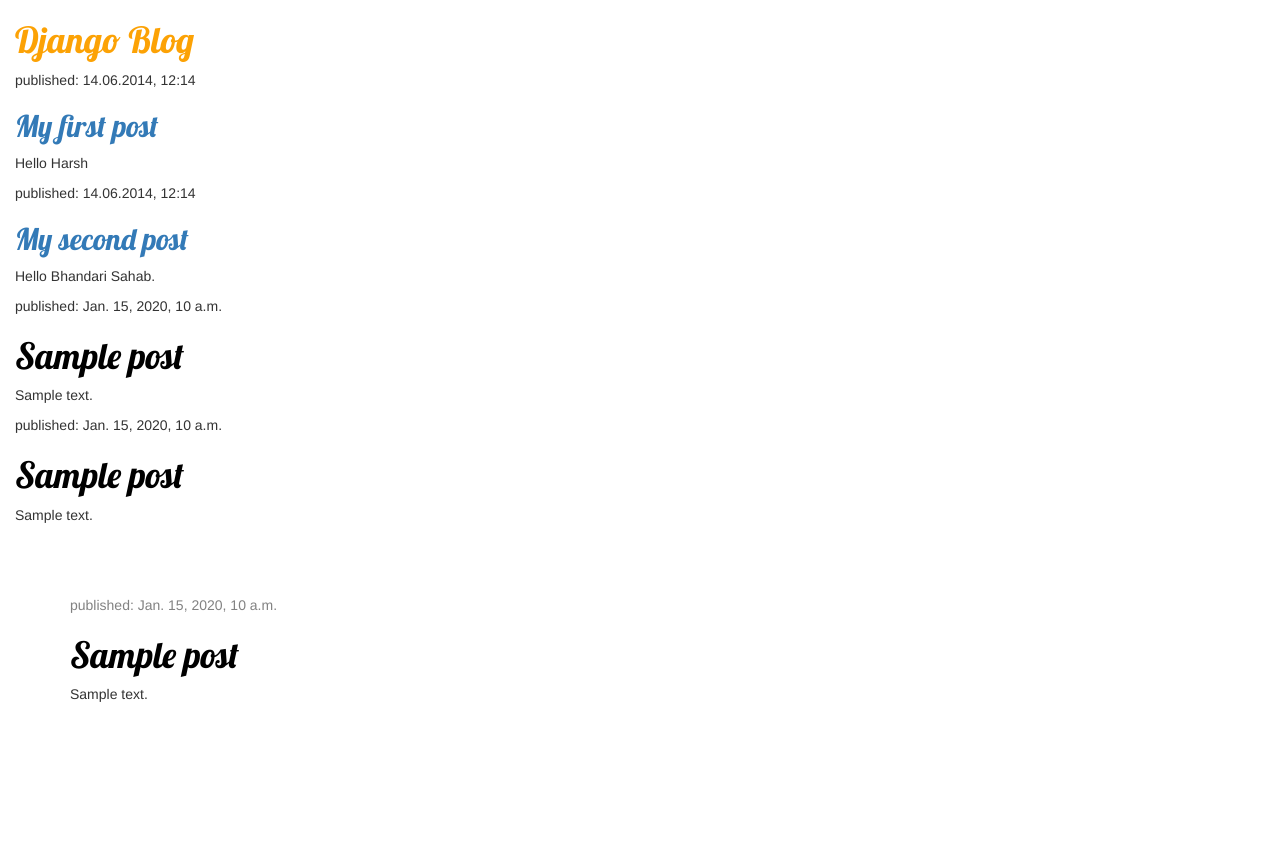
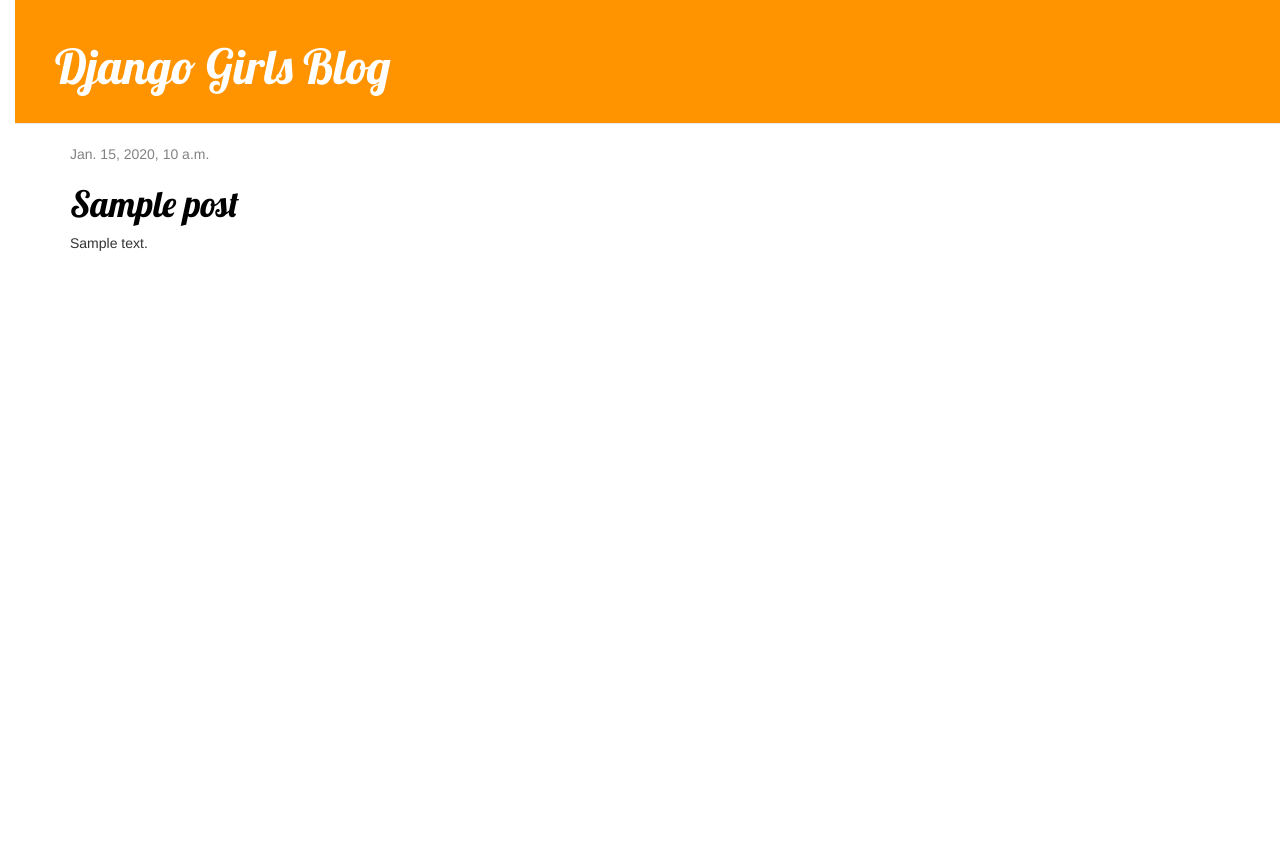
Before and after one commit to priyankaa0207/my-first-django-project, a Django app: template blog/templates/blog/post_list.html in a window 1280 px wide. After the commit the page ends 251 px from the top, so only its background shows below. Run offline with Django 3.2, Linux system fonts and the light colour scheme; the template is opened without the code that fills it: values that come from a table or form of the project are taken from there, others are empty; tables that the repository leaves empty hold one stand-in row (values such as "Sample post"); some libraries are stand-ins or nearby versions.

Commit message:
template extend

```diff
--- /dev/null
+++ b/blog/templates/blog/base.html
@@ -0,0 +1,23 @@
+{% load staticfiles %}
+<html>
+    <head>
+        <title>Django Girls blog</title>
+        <link rel="stylesheet" href="//maxcdn.bootstrapcdn.com/bootstrap/3.2.0/css/bootstrap.min.css">
+        <link rel="stylesheet" href="//maxcdn.bootstrapcdn.com/bootstrap/3.2.0/css/bootstrap-theme.min.css">
+        <link href='//fonts.googleapis.com/css?family=Lobster&subset=latin,latin-ext' rel='stylesheet' type='text/css'>
+        <link rel="stylesheet" href="{% static 'css/blog.css' %}">
+    </head>
+    <body>
+      <div class="page-header">
+     <h1><a href="/">Django Girls Blog</a></h1>
+ </div>
+ <div class="content container">
+     <div class="row">
+         <div class="col-md-8">
+         {% block content %}
+         {% endblock %}
+         </div>
+     </div>
+ </div>
+    </body>
+</html>
--- a/blog/templates/blog/post_list.html
+++ b/blog/templates/blog/post_list.html
@@ -1,56 +1,13 @@
-{% load staticfiles %}
-<html>
-    <head>
-      <title>Django</title>
-        <link rel="stylesheet" href="//maxcdn.bootstrapcdn.com/bootstrap/3.2.0/css/bootstrap.min.css">
-        <link rel="stylesheet" href="//maxcdn.bootstrapcdn.com/bootstrap/3.2.0/css/bootstrap-theme.min.css">
-        <link href="//fonts.googleapis.com/css?family=Lobster&subset=latin,latin-ext" rel="stylesheet" type="text/css">
-        <link rel="stylesheet" href="{% static 'css/blog.css' %}">
-    </head>
-    <body>
-        <div>
-            <h1><a href="/">Django Blog</a></h1>
+{% extends 'blog/base.html' %}
+
+{% block content %}
+{% for post in posts %}
+    <div class="post">
+        <div class="date">
+            {{ post.published_date }}
         </div>
-
-        <div>
-            <p>published: 14.06.2014, 12:14</p>
-            <h2><a href="">My first post</a></h2>
-            <p>Hello Harsh</p>
-        </div>
-
-        <div>
-            <p>published: 14.06.2014, 12:14</p>
-            <h2><a href="">My second post</a></h2>
-            <p>Hello Bhandari Sahab.</p>
-        </div>
-        <div class="post">
-    <p>published: {{ post.published_date }}</p>
-    <h1><a href="">{{ post.title }}</a></h1>
-    <p>{{ post.text|linebreaksbr }}</p>
-
-    {% for post in posts %}
-    <div class="post">
-        <p>published: {{ post.published_date }}</p>
         <h1><a href="">{{ post.title }}</a></h1>
         <p>{{ post.text|linebreaksbr }}</p>
     </div>
 {% endfor %}
-
-<div class="content container">
-    <div class="row">
-        <div class="col-md-8">
-            {% for post in posts %}
-                <div class="post">
-                    <div class="date">
-                        <p>published: {{ post.published_date }}</p>
-                    </div>
-                    <h1><a href="">{{ post.title }}</a></h1>
-                    <p>{{ post.text|linebreaksbr }}</p>
-                </div>
-            {% endfor %}
-        </div>
-    </div>
-</div>
-</div>
-    </body>
-</html>
+{% endblock %}
```
